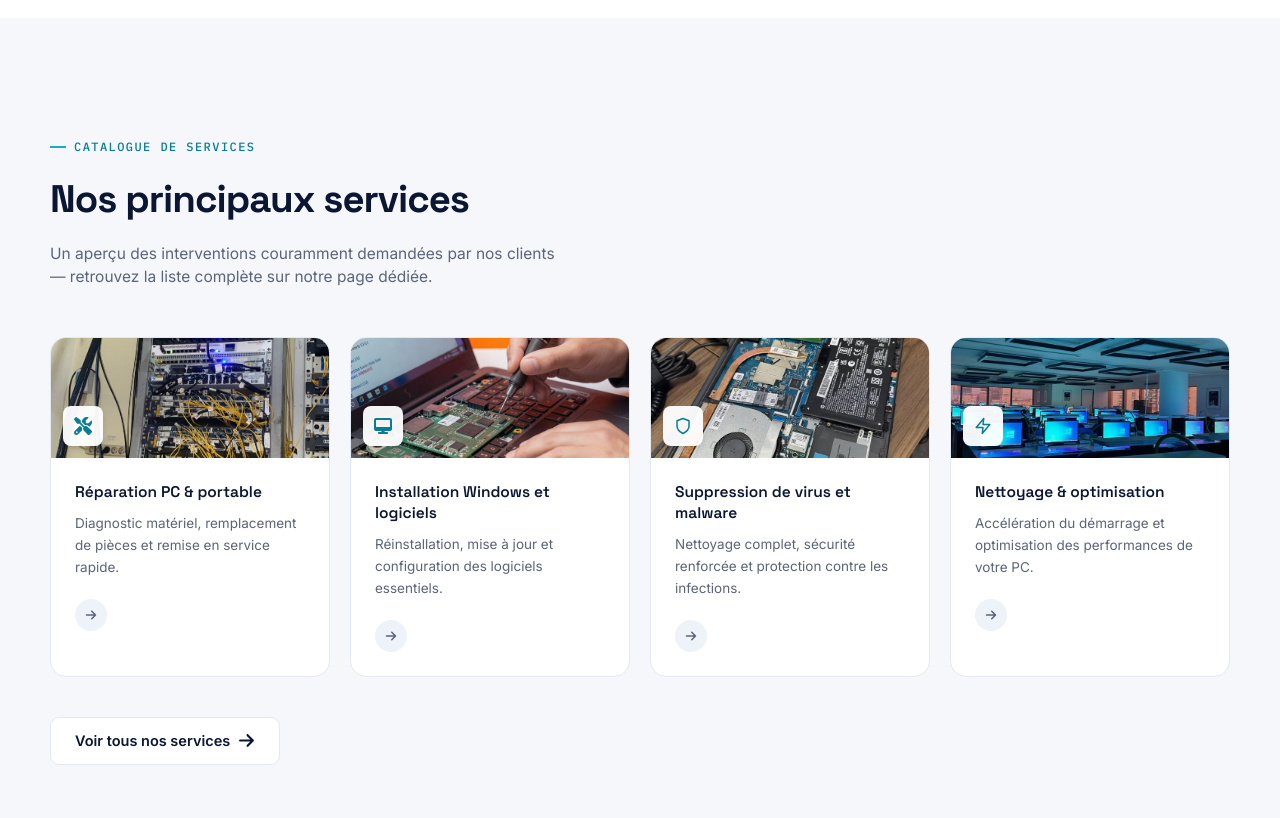
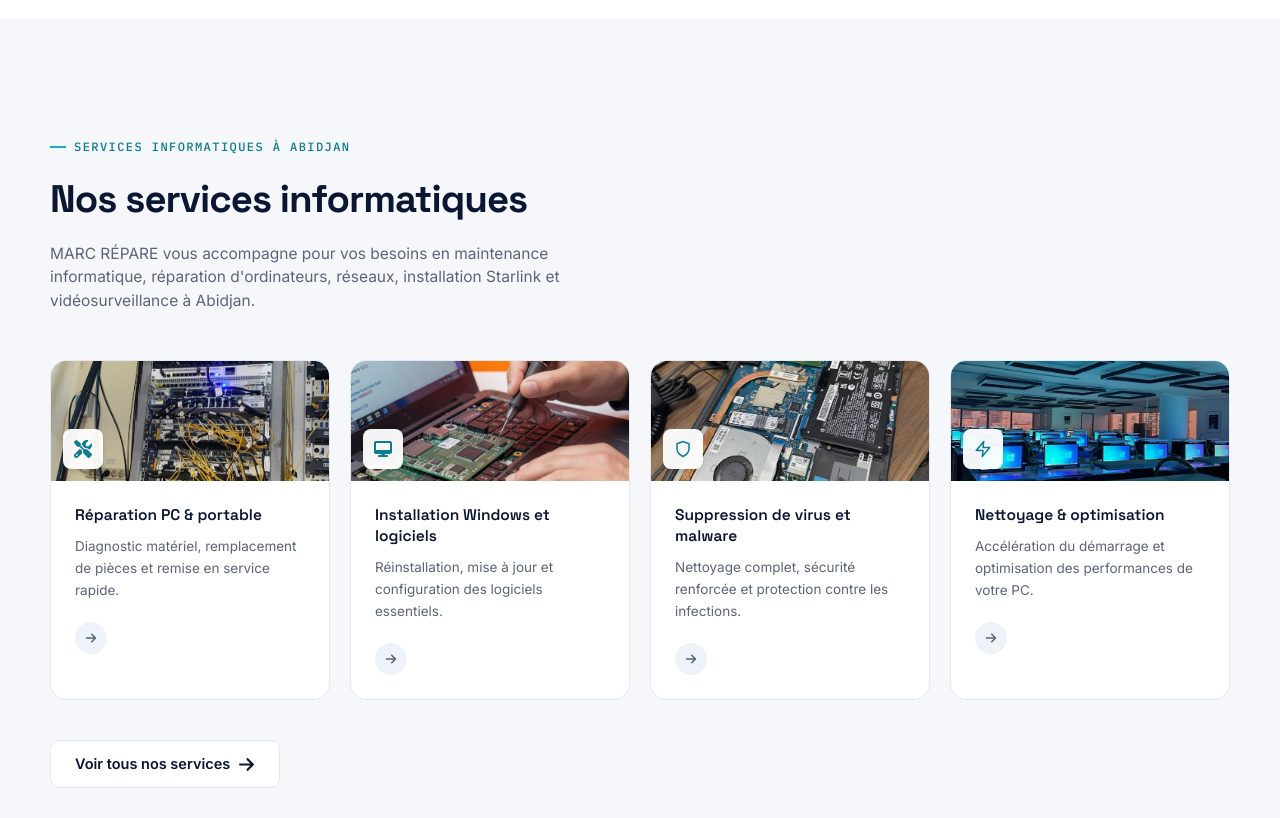
Before and after one commit to marcrepare/marcrepare-website, a React (Vite) app: page / in a window 1280 px wide. Shown: the part 2900-3718 px from the top of the page. Built offline with nearby package versions, Linux system fonts and the light colour scheme.

Commit message:
Refactor Services component for clarity and accessibility
Updated text content and improved accessibility attributes in the Services component.

```diff
--- a/src/components/Services.jsx
+++ b/src/components/Services.jsx
@@ -1,24 +1,41 @@
 import { Link } from "react-router-dom";
 import { FaArrowRight } from "react-icons/fa6";
-import { SECTION_EYEBROW, SECTION_TITLE, SECTION_LEAD, BTN_GHOST } from "../ui.js";
+import {
+  SECTION_EYEBROW,
+  SECTION_TITLE,
+  SECTION_LEAD,
+  BTN_GHOST,
+} from "../ui.js";
 import { SERVICES } from "../data/services.js";
 
 export default function Services() {
   const preview = SERVICES.slice(0, 4);
 
   return (
-    <section id="services" className="px-6 py-20 md:py-28 bg-bg">
+    <section
+      id="services"
+      aria-labelledby="services-title"
+      className="px-6 py-20 md:py-28 bg-bg"
+    >
       <div className="max-w-[1180px] mx-auto">
         <div className="max-w-xl mx-auto text-center md:mx-0 md:text-left">
-          <div className={`${SECTION_EYEBROW} justify-center md:justify-start`}>
-            Catalogue de services
+          <div
+            className={`${SECTION_EYEBROW} justify-center md:justify-start`}
+          >
+            Services informatiques à Abidjan
           </div>
-          <h2 className={`${SECTION_TITLE} mx-auto md:mx-0`}>
-            Nos principaux services
+
+          <h2
+            id="services-title"
+            className={`${SECTION_TITLE} mx-auto md:mx-0`}
+          >
+            Nos services informatiques
           </h2>
+
           <p className={`${SECTION_LEAD} mx-auto md:mx-0`}>
-            Un aperçu des interventions couramment demandées par nos clients —
-            retrouvez la liste complète sur notre page dédiée.
+            MARC RÉPARE vous accompagne pour vos besoins en maintenance
+            informatique, réparation d'ordinateurs, réseaux, installation
+            Starlink et vidéosurveillance à Abidjan.
           </p>
         </div>
 
@@ -31,24 +48,32 @@ export default function Services() {
               <div className="relative h-[120px] overflow-hidden">
                 <img
                   src={image}
-                  alt={title}
+                  alt={`${title} - MARC RÉPARE à Abidjan`}
                   loading="lazy"
                   className="absolute inset-0 w-full h-full object-cover transition-transform duration-500 group-hover:scale-105"
                 />
+
                 <div className="absolute inset-0 bg-gradient-to-t from-ink-2/80 via-ink-2/10 to-transparent" />
+
                 <div className="absolute bottom-3 left-3 grid place-items-center w-10 h-10 rounded-lg bg-white/95 text-accent text-lg shadow-md group-hover:bg-accent group-hover:text-white transition-colors">
                   <Icon aria-hidden="true" />
                 </div>
               </div>
+
               <div className="p-6">
                 <h3 className="font-display font-semibold text-[15.5px] leading-snug mb-2.5 text-ink">
                   {title}
                 </h3>
+
                 <p className="text-[13.5px] text-ink-muted leading-relaxed mb-5">
                   {desc}
                 </p>
-                <span className="inline-flex items-center justify-center w-8 h-8 rounded-full bg-surface-alt text-ink-muted group-hover:bg-accent group-hover:text-white transition-colors">
-                  <FaArrowRight className="text-xs" aria-hidden="true" />
+
+                <span
+                  aria-hidden="true"
+                  className="inline-flex items-center justify-center w-8 h-8 rounded-full bg-surface-alt text-ink-muted group-hover:bg-accent group-hover:text-white transition-colors"
+                >
+                  <FaArrowRight className="text-xs" />
                 </span>
               </div>
             </article>
@@ -56,7 +81,11 @@ export default function Services() {
         </div>
 
         <div className="flex justify-center md:justify-start">
-          <Link to="/services" className={BTN_GHOST}>
+          <Link
+            to="/services"
+            aria-label="Voir tous les services informatiques de MARC RÉPARE"
+            className={BTN_GHOST}
+          >
             Voir tous nos services
             <FaArrowRight aria-hidden="true" />
           </Link>
```
